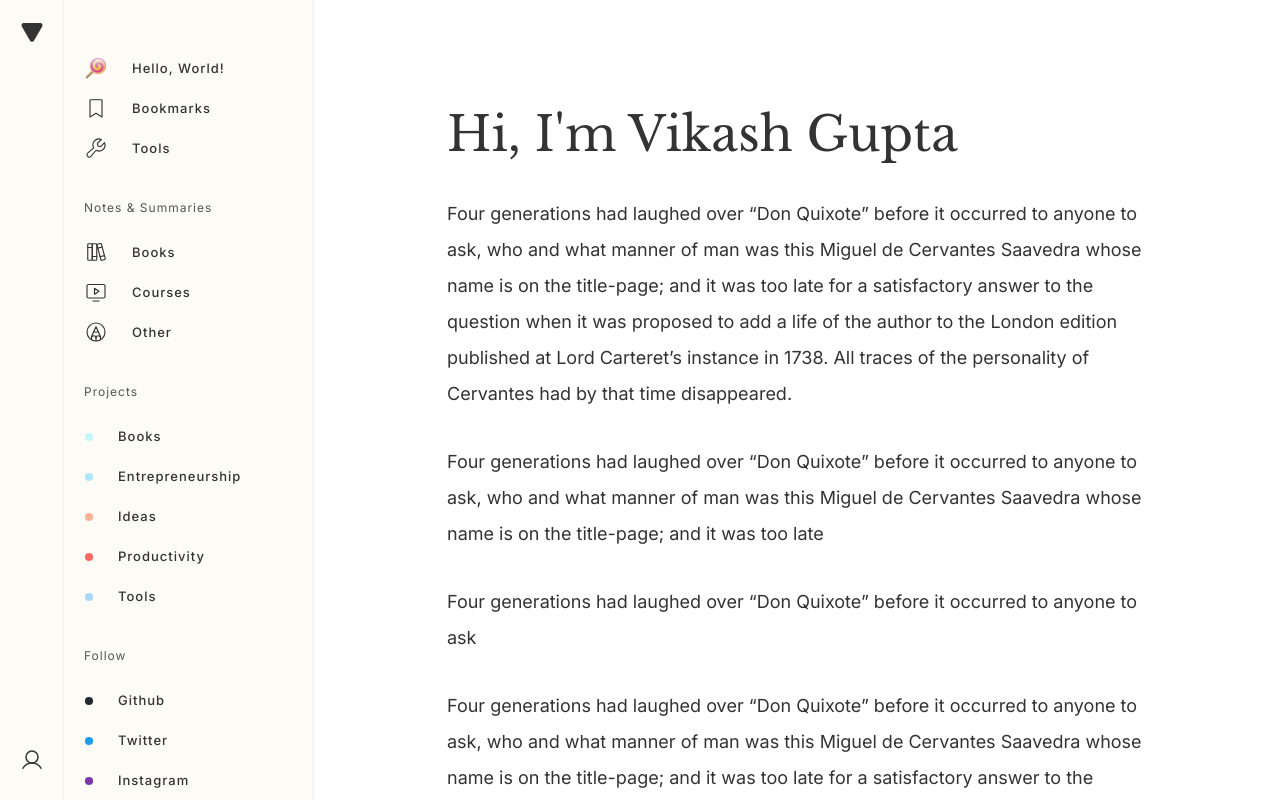
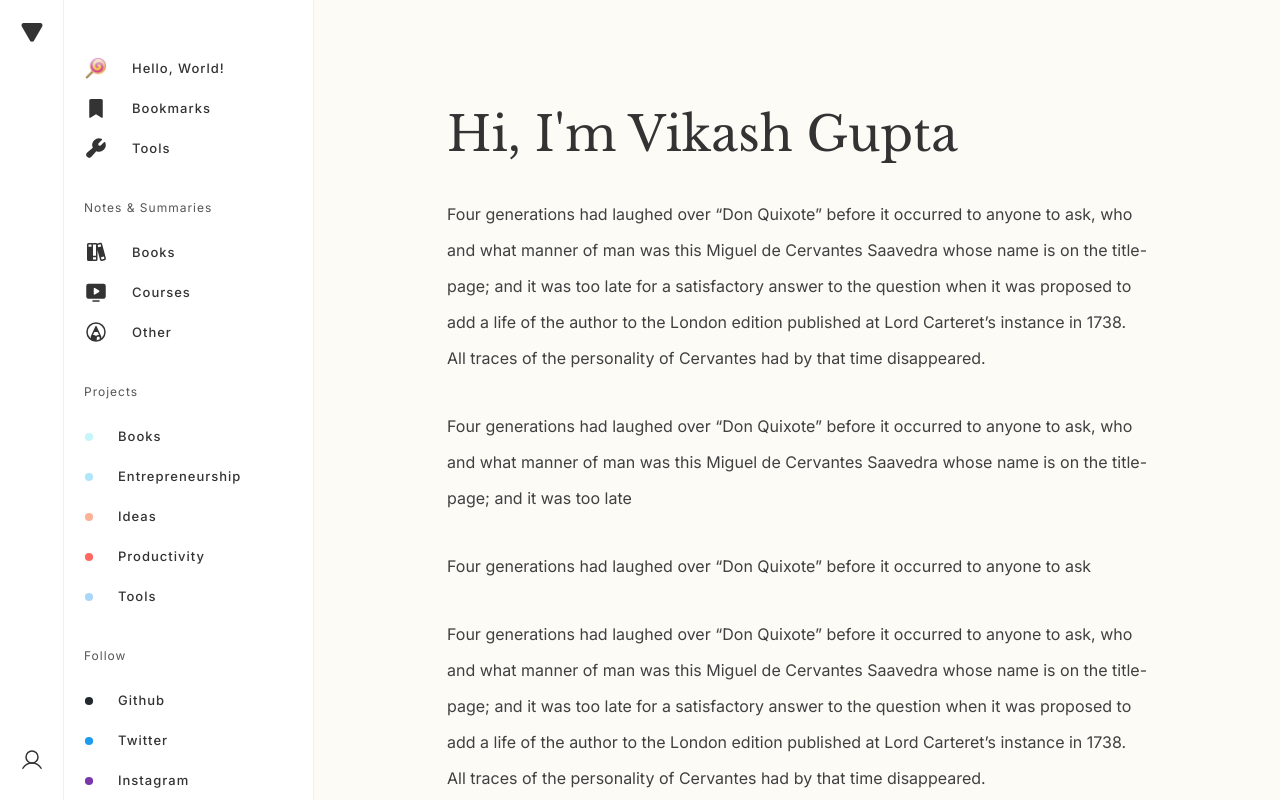
Before and after one commit to pOoOf/blog, a Next.js app: page / in a window 1280 px wide. Built offline with nearby package versions, Linux system fonts and the light colour scheme.

Commit message:
solid icons are used now, colors changed a bit

```diff
--- a/src/components/SecondarySidebar/SecondarySidebar.tsx
+++ b/src/components/SecondarySidebar/SecondarySidebar.tsx
@@ -14,35 +14,35 @@ const SecondarySidebar = () => {
         <span>Hello, World!</span>
       </div>
       <div className={styles.navItem}>
-        <BookmarkSimple className={styles.icon} weight="light" />
+        <BookmarkSimple className={styles.icon} weight="fill" />
         <span>Bookmarks</span>
       </div>
       <div className={styles.navItem}>
-        <Wrench className={styles.icon} weight="light" />
+        <Wrench className={styles.icon} weight="fill" />
         <span>Tools</span>
       </div>
       <div className={styles.navHeading}>
         <span>Notes & Summaries</span>
         {/* <Hover size="small">
-          <Gear className={styles.icon} weight="light" />
+          <Gear className={styles.icon} weight="fill" />
         </Hover> */}
       </div>
       <div className={styles.navItem}>
-        <Books className={styles.icon} weight="light" />
+        <Books className={styles.icon} weight="fill" />
         <span>Books</span>
       </div>
       <div className={styles.navItem}>
-        <MonitorPlay className={styles.icon} weight="light" />
+        <MonitorPlay className={styles.icon} weight="fill" />
         <span>Courses</span>
       </div>
       <div className={styles.navItem}>
-        <PencilCircle className={styles.icon} weight="light" />
+        <PencilCircle className={styles.icon} weight="fill" />
         <span>Other</span>
       </div>
       <div className={styles.navHeading}>
         <span>Projects</span>
         {/* <Hover size="small">
-          <Gear className={styles.icon} weight="light" />
+          <Gear className={styles.icon} weight="fill" />
         </Hover> */}
       </div>
       <div className={cx(styles.navItem, styles.lightText)}>
--- a/src/styles/globals.scss
+++ b/src/styles/globals.scss
@@ -11,13 +11,13 @@ body, #__next {
   --sidebar-nav-section-heading-color: #555;
   --sidebar-nav-icon-color: #333;
   --sidebar-nav-label-color: #333;
-  --sidebar-nav-background-color: #fdfbf6;
+  --sidebar-nav-background-color: #ffffff;
   --sidebar-nav-border-color: #efefef;
   --website-logo-color: #333;
 
-  --content-background-color: #fff;
+  --content-background-color: #fdfbf6;
   --content-heading-color: #333;
-  --content-para-color: #333;
+  --content-para-color: #404040;
 
   @media (prefers-color-scheme: dark) {
     --sidebar-nav-hover-color: rgba(0,0,0,.15);
@@ -30,7 +30,7 @@ body, #__next {
 
     --content-background-color: #121416;
     --content-heading-color: #fff;
-    --content-para-color: #b1b5c3;
+    --content-para-color: #a3a3a3;
   }
 }
 
@@ -64,7 +64,7 @@ h2 {
   color: #333;
 }
 p {
-  font-size: 18px;
+  font-size: 16px;
   margin: 32px 0 0 0;
   color: var(--content-para-color);
   line-height: 36px;
```
